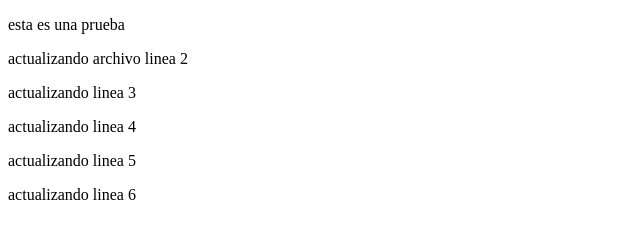
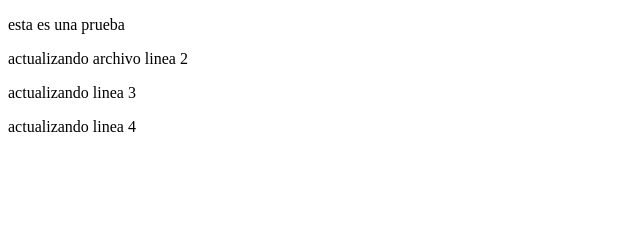
Before and after one commit to amurillof/amurillof, a plain HTML site: page Index.html in a window 1280 px wide. Shown: the whole page, without its empty margins (0-640 px from the left). Drawn offline with Linux system fonts and the light colour scheme.

Commit message:
actualizado15/12/21

```diff
--- a/Index.html
+++ b/Index.html
@@ -9,9 +9,6 @@
     <p>actualizando archivo linea 2</p>
     <p>actualizando linea 3</p>
     <p>actualizando linea 4</p>
-    <p>actualizando linea 5</p>
-    <p>actualizando linea 6</p>
-
 </head>
 <body>
 
```
